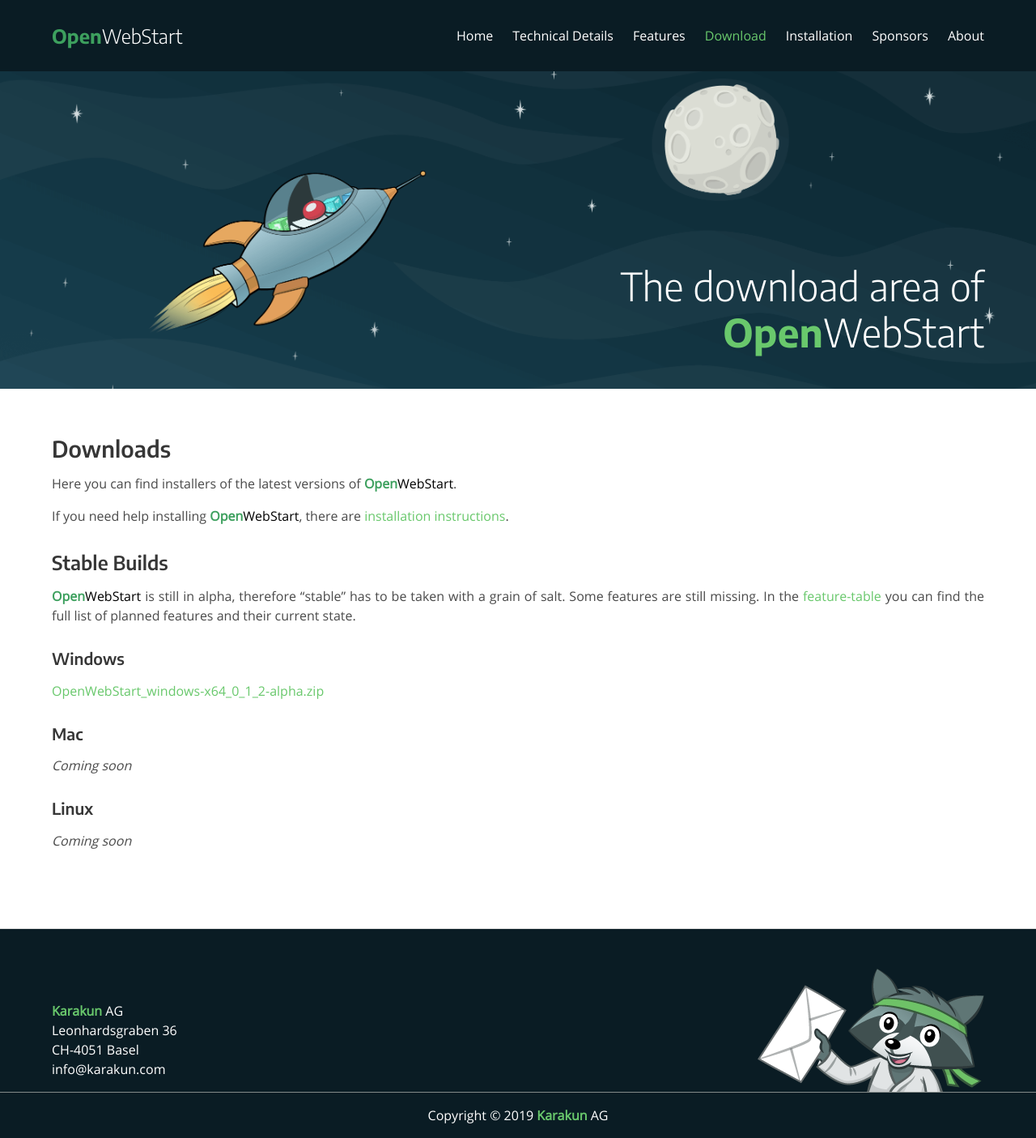
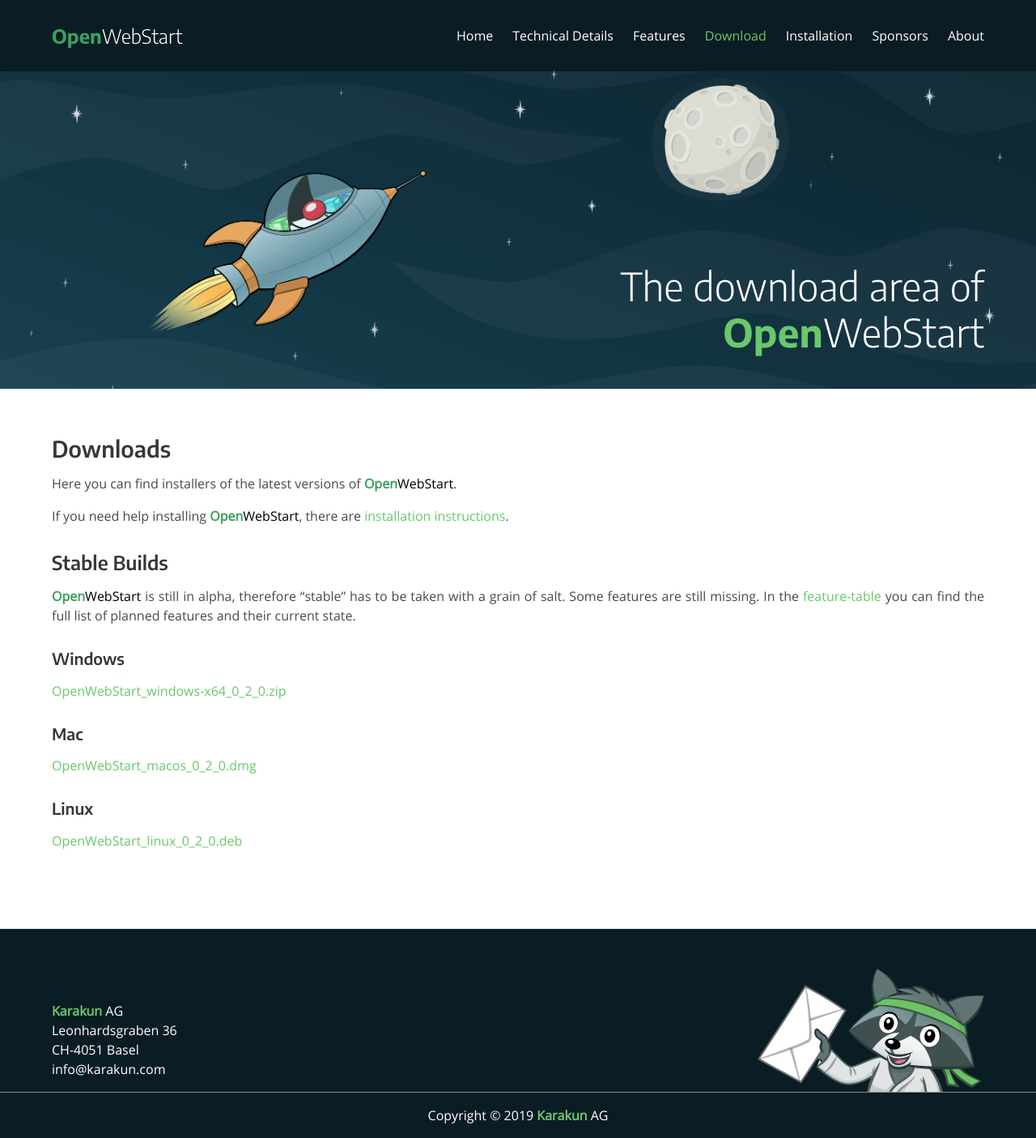
Before and after one commit to karakun/openwebstart-page, a Jekyll site: the page built from download.md, in a window 1280 px wide. Shown: the whole page at 81% size. Built offline with Jekyll 4.4.1, drawn with Linux system fonts in a browser that asks for light colours; comment, search, counter and statistics services are not loaded.

Commit message:
update download links

```diff
--- a/download.md
+++ b/download.md
@@ -22,10 +22,10 @@
 In the [feature-table](/feature-table) you can find the full list of planned features and their current state.
 
 #### Windows
-[OpenWebStart_windows-x64_0_1_2-alpha.zip](https://github.com/karakun/OpenWebStart/releases/download/v0.1.2-alpha/OpenWebStart_windows-x64_0_1_2-alpha.zip)
+[OpenWebStart_windows-x64_0_2_0.zip](https://github.com/karakun/OpenWebStart/releases/download/v0.2.0/OpenWebStart_windows-x64_0_2_0.zip)
 
 #### Mac
-_Coming soon_
+[OpenWebStart_macos_0_2_0.dmg](https://github.com/karakun/OpenWebStart/releases/download/v0.2.0/OpenWebStart_macos_0_2_0.dmg)
 
 #### Linux
-_Coming soon_
+[OpenWebStart_linux_0_2_0.deb](https://github.com/karakun/OpenWebStart/releases/download/v0.2.0/OpenWebStart_linux_0_2_0.deb)
```
